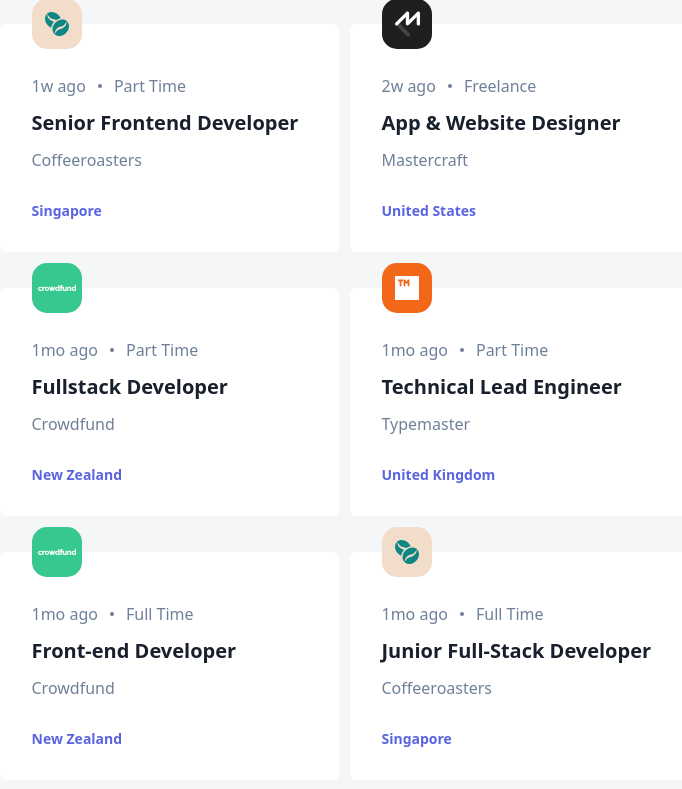
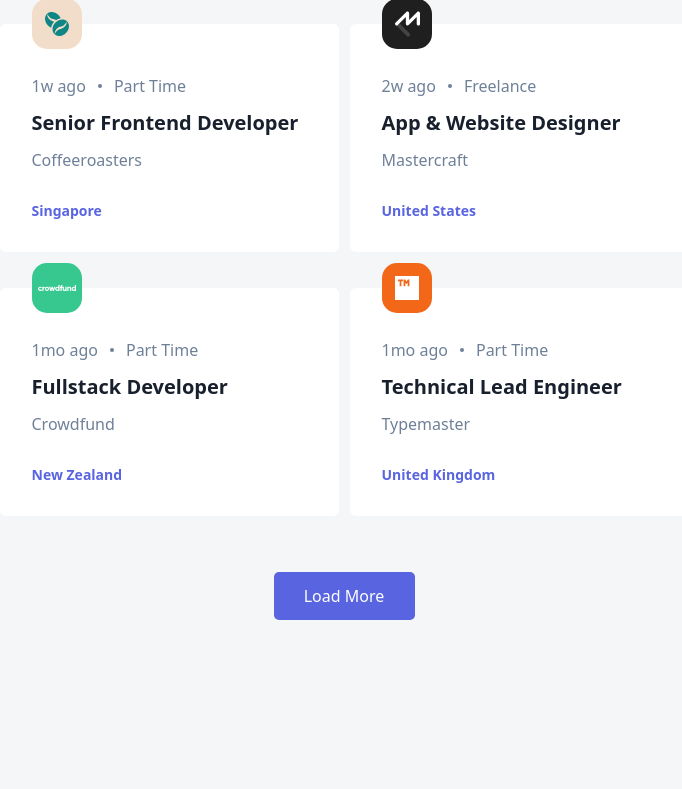
Before and after one commit to chris-nowicki/devjobs-web-app, a Next.js app: page / in a window 1280 px wide. Shown: the part 1339-2128 px from the top of the page, without its empty margins (296-978 px from the left). After the commit the page ends 2064 px from the top, so only its background shows below. Built offline with nearby package versions, Linux system fonts and the light colour scheme.

Commit message:
added view more option if count of jobs or filter is greater than 12

```diff
--- a/components/FilterData/FilterData.tsx
+++ b/components/FilterData/FilterData.tsx
@@ -6,6 +6,31 @@
 export default function FilterData({ data }: { data: any }) {
     const [viewCount, setViewCount] = useState(12)
     const [filteredData, setFilteredData] = useState(data)
+    const [viewData, setViewData] = useState(
+        filteredData.length > 12
+            ? filteredData.slice(0, viewCount)
+            : filteredData
+    )
+
+    useMemo(() => {
+        setViewData(
+            filteredData.length > 12
+                ? filteredData.slice(0, viewCount)
+                : filteredData
+        )
+    }, [filteredData])
+
+    const handleViewCount = () => {
+        let updatedViewCount = 0
+
+        if (viewCount + 6 > filteredData.length) {
+            updatedViewCount = filteredData.length - viewCount + viewCount
+        } else {
+            updatedViewCount = viewCount + 6
+        }
+        setViewCount(updatedViewCount)
+        setViewData(filteredData.slice(0, updatedViewCount))
+    }
 
     return (
         <>
@@ -13,7 +38,7 @@
 
             {/* list of filtered/unfiltered jobs  */}
             <div className="job mt-8 mb-14 flex w-full max-w-[327px] flex-wrap gap-6 md:mt-20 md:max-w-[689px] md:gap-[11px] lg:max-w-[1110px] lg:gap-[30px]">
-                {filteredData.map((job: any, index: number) => (
+                {viewData.map((job: any, index: number) => (
                     <Link
                         key={index}
                         href={`/job/${job.id}`}
@@ -50,9 +75,16 @@
                     </Link>
                 ))}
             </div>
-            {/* <div>
-                <button className="mb-[105px]">more</button>
-            </div> */}
+            {filteredData.length > 12 && viewCount != filteredData.length && (
+                <div>
+                    <button
+                        className="mb-[105px] flex h-12 w-[141px] items-center justify-center rounded-[5px] bg-[#5964E0] text-white hover:bg-[#939BF4]"
+                        onClick={handleViewCount}
+                    >
+                        Load More
+                    </button>
+                </div>
+            )}
         </>
     )
 }
```
